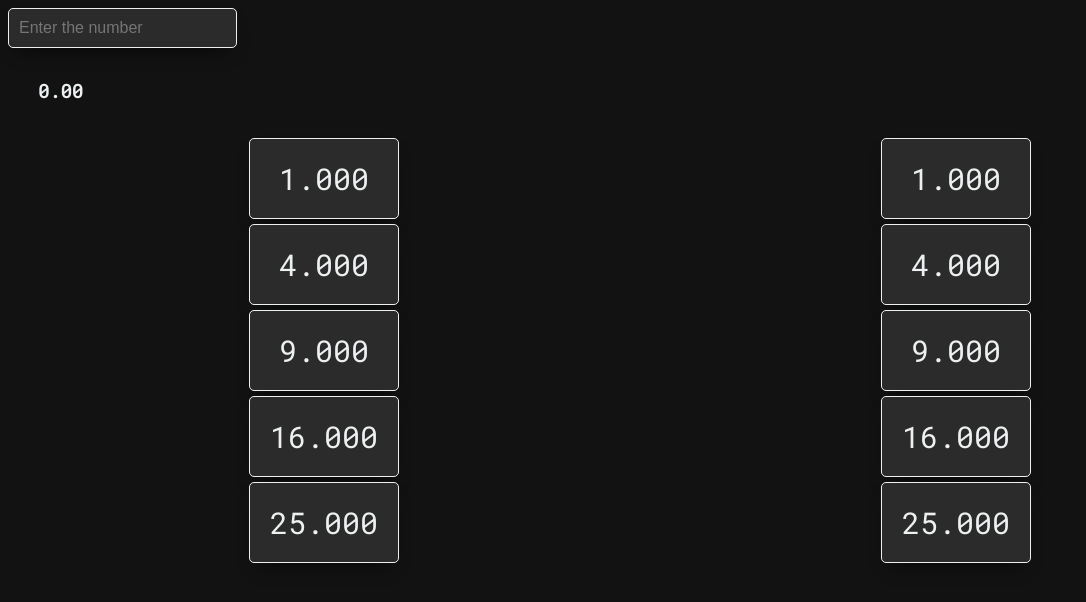
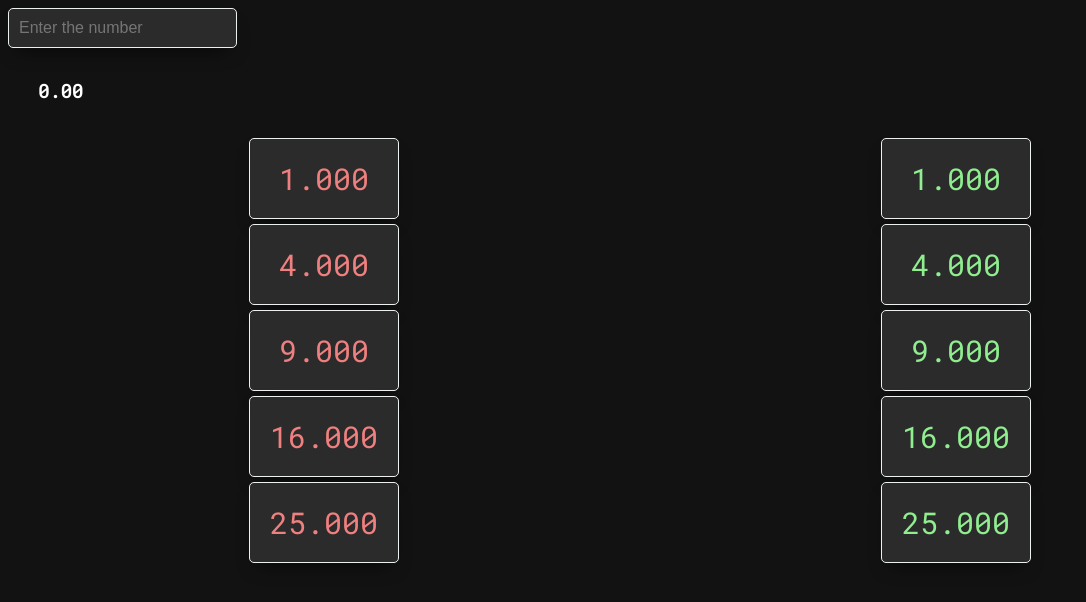
Before and after one commit to eulerbutcooler/Calciii, a React (Vite) app: page / in a window 1280 px wide. Shown: the top 602 px of the page, without its empty margins (0-1086 px from the left). Built offline with nearby package versions, Linux system fonts and the light colour scheme.

Commit message:
added some essential colours

```diff
--- a/src/App.css
+++ b/src/App.css
@@ -2,11 +2,18 @@
 
 body {
   background-color: #121212;
-  color: #ecf0f1;
+  color: white;
   font-family: 'Roboto Mono', monospace;
 }
 
-.grid-container {
+.grid-container1 {
+  display: grid;
+  grid-template-rows: repeat(5, 1fr);
+  gap: 5px;
+  padding: 5px;
+}
+
+.grid-container2 {
   display: grid;
   grid-template-rows: repeat(5, 1fr);
   gap: 5px;
@@ -25,10 +32,17 @@ body {
   padding: 20px;
   font-size: 30px;
   text-align: center;
-  color: #ecf0f1;
   border-radius: 5px;
   box-shadow: 0px 10px 20px -10px rgba(0, 0, 0, 0.75);
   transition: transform 0.3s ease-in-out;
+}
+
+.grid-item.first-column {
+  color: lightcoral;
+}
+
+.grid-item.second-column {
+  color: lightgreen;
 }
 
 .grid-item:hover {
@@ -42,7 +56,7 @@ body {
 .input {
   font-size: medium;
   background-color: #2b2b2b;
-  color: #ecf0f1;
+  color: white;
   border: 1px solid #ecf0f1;
   padding: 10px;
   border-radius: 5px;
--- a/src/App.jsx
+++ b/src/App.jsx
@@ -48,22 +48,22 @@ function App() {
         {sqrtNum}
       </h3>
       <div className="flex-container">
-        <div className="grid-container">
+        <div className="grid-container1">
           {sum.slice(0, 5).map((value, index) => (
-            <div key={index} className="grid-item">
+            <div className="grid-item first-column" key={index}>
               {value}
             </div>
           ))}
         </div>
-        <div className="grid-container">
+        <div className="grid-container2">
           {sum.slice(5).map((value, index) => (
-            <div key={index} className="grid-item">
+            <div className="grid-item second-column" key={index}>
               {value}
             </div>
           ))}
         </div>
+        </div>
       </div>
-    </div>
   );
 }
 
```
